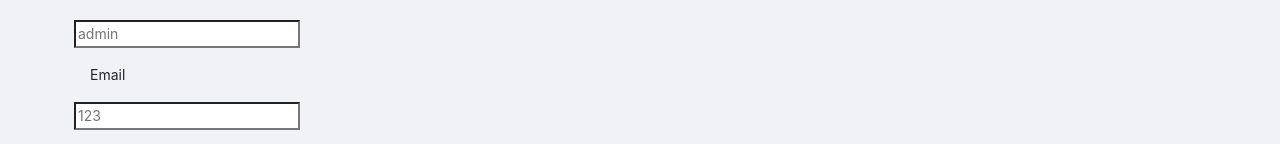
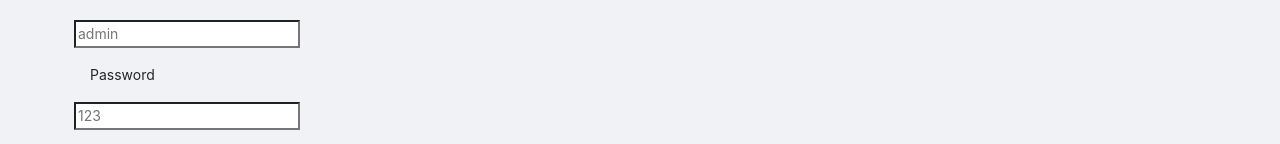
Before and after one commit to stasvol/New-Task_form, a React (Create React App) app: page /Admin in a window 1280 px wide. Shown: the part 155-299 px from the top of the page. Built offline with nearby package versions, Linux system fonts and the light colour scheme.

Commit message:
update file

```diff
--- a/src/component/admin-edit.js
+++ b/src/component/admin-edit.js
@@ -44,7 +44,7 @@
             <form  >
                 <label htmlFor={'name'}>Name</label>
                 <input onChange={handlerForm} type={'text'} name={'name'}  value={state.name} placeholder={'admin'} required />
-                <label htmlFor={'email'}>Email</label>
+                <label htmlFor={'email'}>Password</label>
                 <input onChange={handlerForm} type={'password'} name={'password'} value={state.password} placeholder={'123'} required={'password'} />
                 <label htmlFor={'email'}> </label>
                 <button onClick={handlerInput} >Login</button>
```
